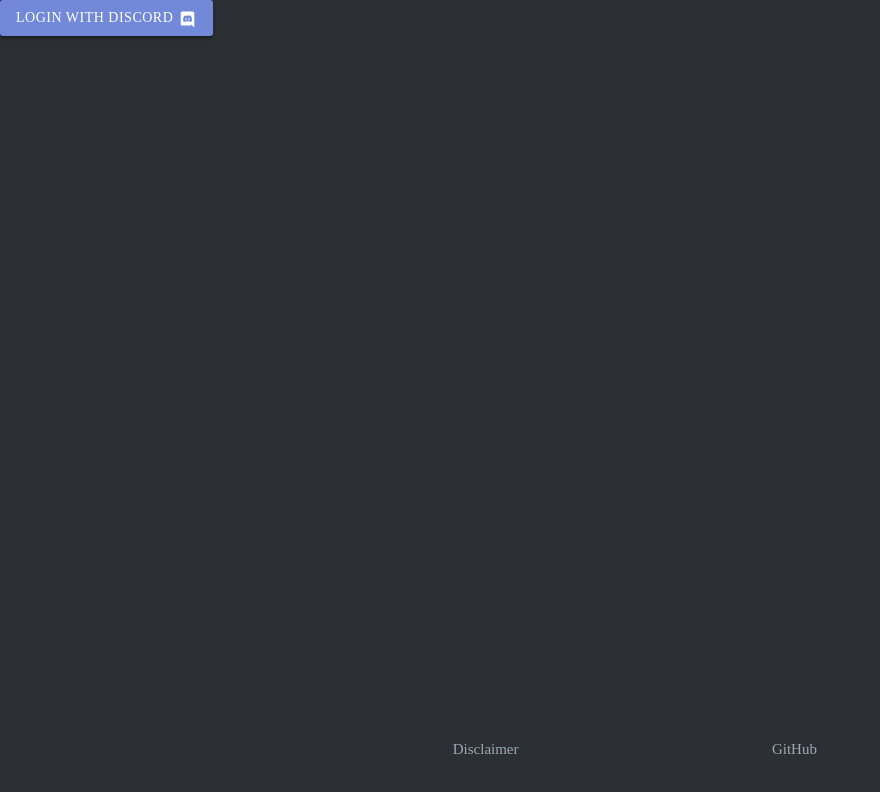
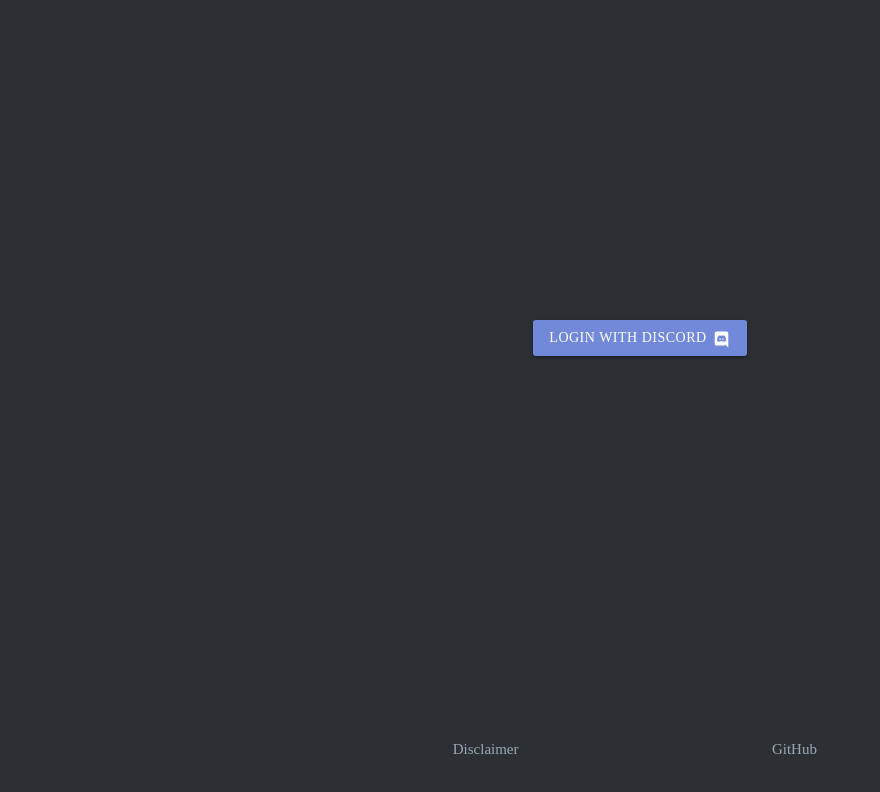
Before and after one commit to ducktrshessami/KennyBot, a React (Create React App) app in the folder react-client/: page /#/ in a window 1280 px wide. Shown: the top 792 px of the page, without its empty margins (0-880 px from the left). Built offline with nearby package versions, Linux system fonts and the light colour scheme; no server answers; a web font is replaced by a local one.

Commit message:
center the login button

```diff
--- /dev/null
+++ b/react-client/src/pages/Home/Home.css
@@ -0,0 +1,4 @@
+.home-button-wrapper {
+    padding: 40vh;
+    text-align: center;
+}
--- a/react-client/src/pages/Home/index.js
+++ b/react-client/src/pages/Home/index.js
@@ -1,11 +1,14 @@
 import { Redirect } from "react-router-dom";
 import LoginButton from "../../components/LoginButton";
+import "./Home.css";
 
 export default function Home(props) {
     return (
         <main>
             {props.user ? <Redirect to="/dashboard" /> : undefined}
-            <LoginButton />
+            <div className="home-button-wrapper">
+                <LoginButton />
+            </div>
         </main>
     );
 };
```
